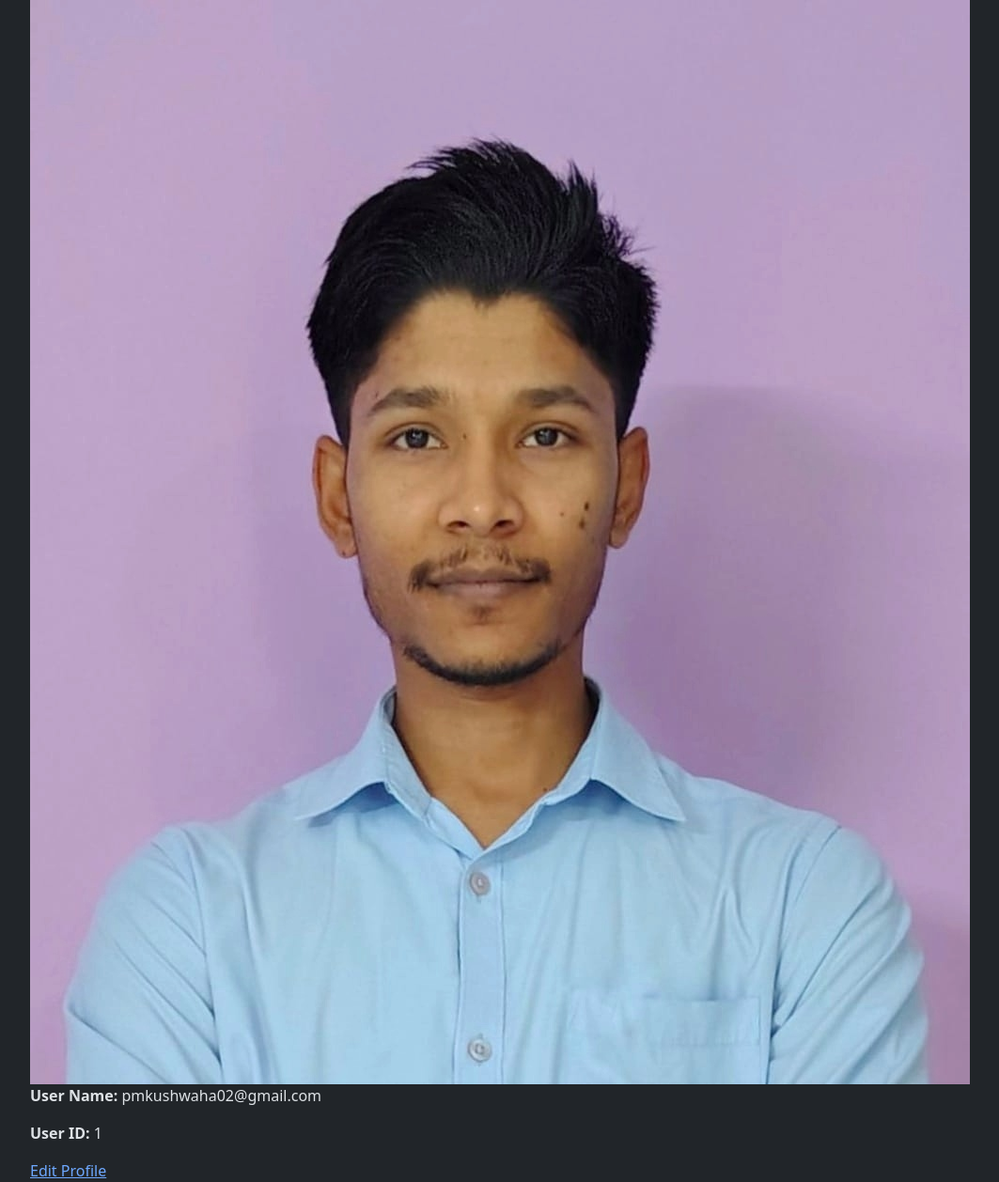
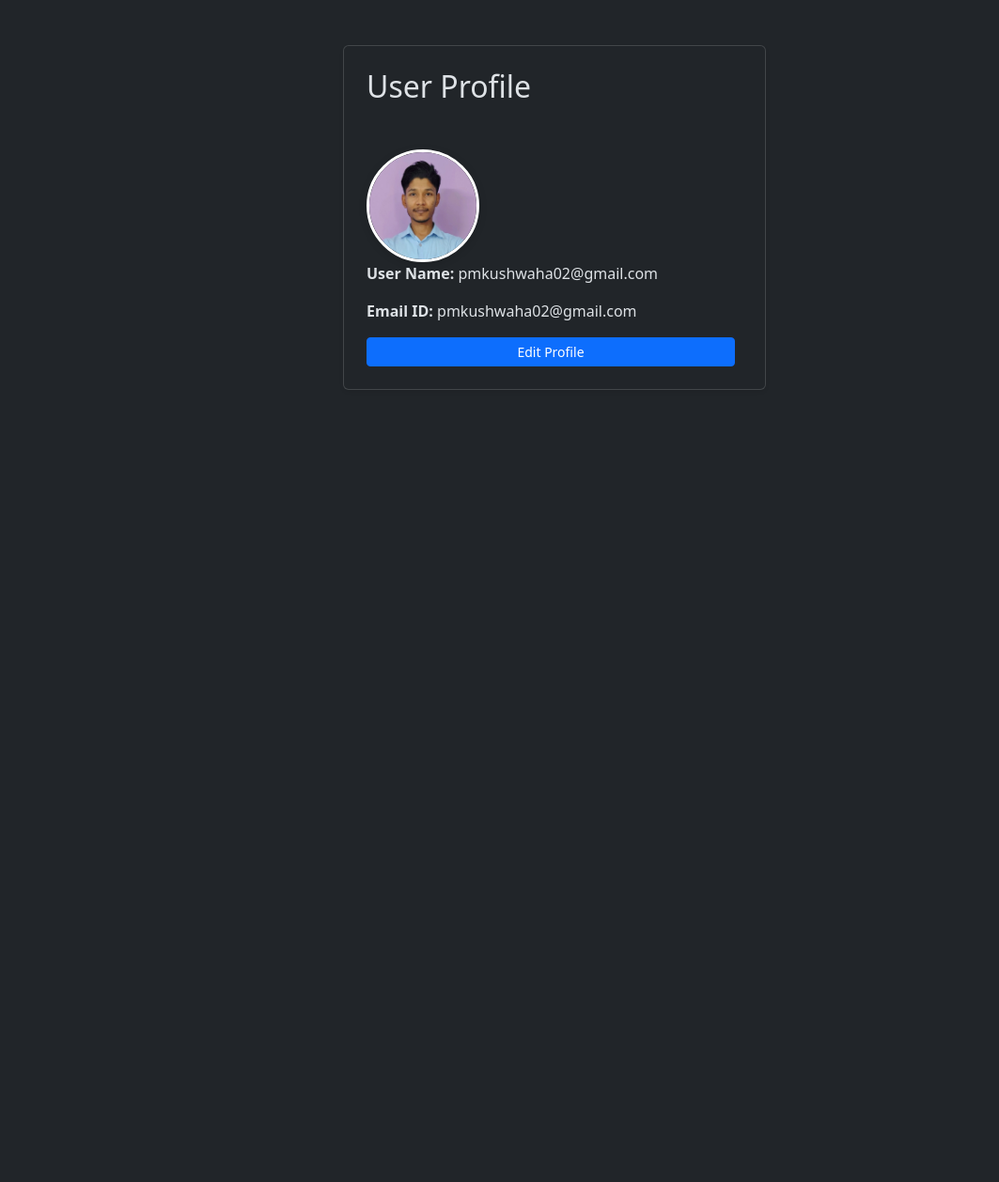
Before and after one commit to pmkushwaha/KNOW, a Django app: page /user in a window 1280 px wide. Shown: the part 56-1314 px from the top of the page at 94% size, without its empty margins (50-1113 px from the left). After the commit the page ends 471 px from the top, so only its background shows below. Run offline with Django 4.2, Linux system fonts and the light colour scheme; a user stored in the database is signed in; data comes from the database, SQL or seed files in the repository; both versions use the stored data as it was after the commit.

Commit message:
Profile and Edit profile fully working and two more file add to make deployment

```diff
--- a/crud/settings.py
+++ b/crud/settings.py
@@ -26,7 +26,7 @@ SECRET_KEY = 'django-insecure-k%iq^9xqylwstj^&u@m59_$b1_#!3de93d65h4ztx$1n#u$#@v
 # SECURITY WARNING: don't run with debug turned on in production!
 DEBUG = True
 
-ALLOWED_HOSTS = []
+ALLOWED_HOSTS = ["*"]
 
 
 # Application definition
--- a/tweet/templates/edit_profile.html
+++ b/tweet/templates/edit_profile.html
@@ -4,12 +4,14 @@ KNOW
 {% endblock  %}
 
 {% block content %}
+<div class="container mt-5 card p-4 shadow-sm" style="max-width: 450px"
 <h2>Edit Profile</h2>
 
-<form method="POST" enctype="multipart/form-data">
+<form method="POST" enctype="multipart/form-data"  >
     {% csrf_token %}
     {{ form.as_p }}
 
-    <button type="submit">Save</button>
+    <button type="submit" class="btn btn-primary btn-sm me-2">Save</button>
 </form>
+</div>
 {% endblock %}
--- a/tweet/templates/user_profile.html
+++ b/tweet/templates/user_profile.html
@@ -1,20 +1,17 @@
 {% extends "layout.html" %}
-{% block title %}
-KNOW
-{% endblock  %}
 
 {% block content %}
-<img src="{{ profile.profile_photo.url }}">
 
-<p><strong>User Name:</strong> {{ profile.user.username }}</p>
-<p><strong>User ID:</strong> {{profile.user_id}}</p>
+<div class="container mt-5 card p-4 shadow-sm" style="max-width: 450px" >
+    <h2 class="mb-5  ">User Profile</h2>
+ <img src="{{profile.profile_photo.url}}"" alt="Profile photo of User"
+  class="rounded-circle img-fluid" style="width:120px; height:120px;
+  object-fit:cover; border:3px solid #fff; box-shadow:0 2px 8px
+  rgba(0,0,0,.15);">
 
-<a href="{% url 'edit_profile' %}">Edit Profile</a>
+  <p><strong>User Name:</strong> {{ profile.user.username }}</p>
+  <p><strong>Email ID:</strong> {{profile.user.email}}</p>
+
+  <a href="{% url 'edit_profile' %}" class="btn btn-primary btn-sm me-2">Edit Profile</a>
+</div>
 {% endblock %}
-
-{% comment %} <img src="{{ profile.profile_photo.url }}" width="150" height="150" style="border-radius:50%;">
-
-<p><strong>User Name:</strong> {{ profile.user.username }}</p>
-<p><strong>User ID:</strong> {{ profile.user_id }}</p>
-
-<a href="{% url 'edit_profile' %}">Edit Profile</a> {% endcomment %}
```
Also changed, not shown: requirements.txt (added, +79 -0 lines), crud/wsgi.py (line endings or trailing spaces), db.sqlite3, 1 other file.
